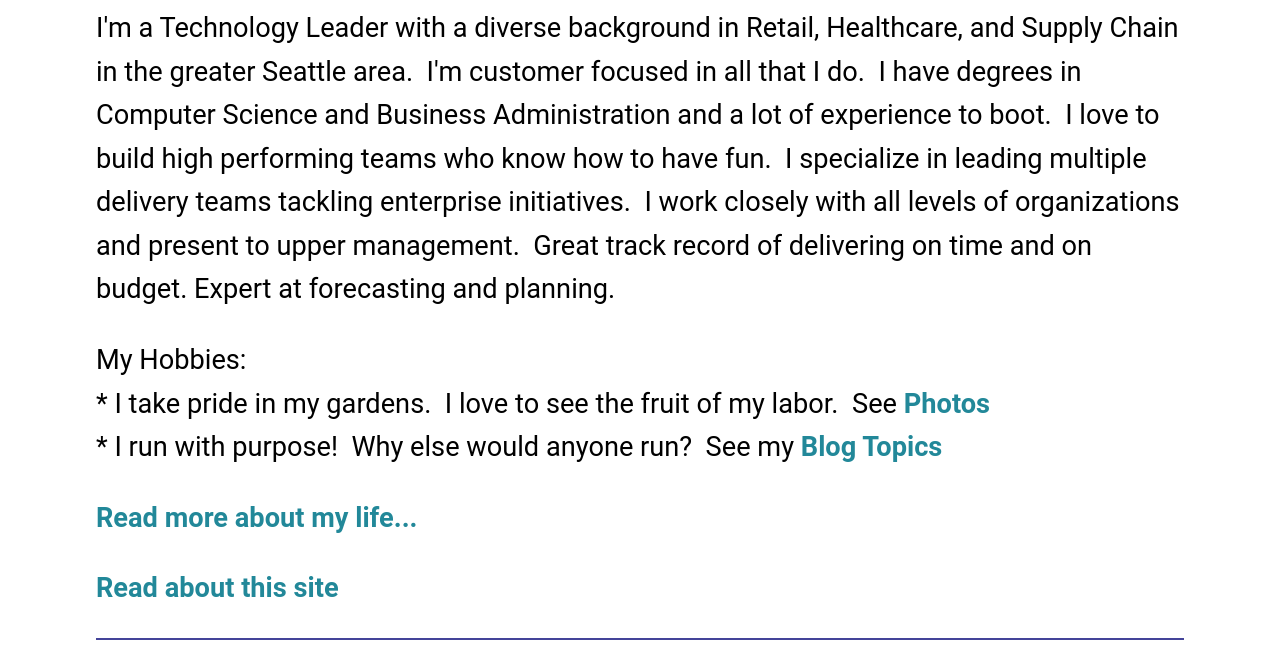
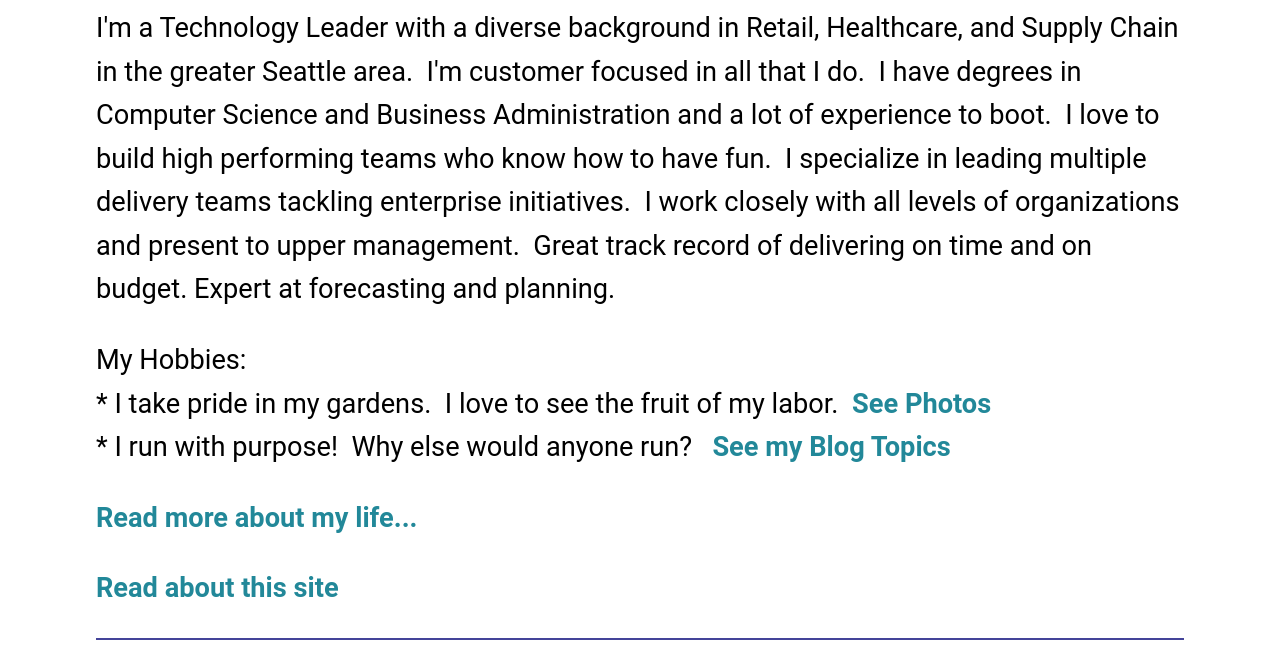
Before and after one commit to mo4dawg/mo4dawg.github.io, a Jekyll site: the page built from index.html, in a window 1280 px wide, cut to the strip 321-981 px from the top of the page. Built offline with Jekyll 4.4.1, drawn with Linux system fonts in a browser that asks for light colours.

Commit message:
Update index.html

```diff
--- a/index.html
+++ b/index.html
@@ -10,15 +10,15 @@ title: Kevin Connell is a technology leader in the greater Seattle area.
 		   <div itemscope itemtype="http://schema.org/Person">
 			<td ><img title="Kevin Connell, Dynamic Leader" src="https://cloud.githubusercontent.com/assets/19477681/16122954/0ca439a2-339e-11e6-8aed-5029475f1fcd.jpg" alt="Kevin Connell, Technology Leader"  width = "280">
 			</td>
-			<td  width = "90%" align = "center" valign = "20%" style='color:#444444'><h1>Kevin Connell</br>Senior Technology Leader</h1><p><p>Greater Seattle Area</p>
+			<td  width = "90%" align = "center" valign = "20%" style='color:#444444'><h1>Kevin Connell<br>Senior Technology Leader</h1><p><p>Greater Seattle Area</p>
 			</td>
 		   </div>
 		</tr>
         </table>
 	<p>I'm a Technology Leader with a diverse background in Retail, Healthcare, and Supply Chain in the greater Seattle area.  &nbsp;I'm customer focused in all that I do.  &nbsp;I have degrees in Computer Science and Business Administration and a lot of experience to boot.  &nbsp;I love to build high performing teams who know how to have fun.  &nbsp;I specialize in leading multiple delivery teams tackling enterprise initiatives.  &nbsp;I work closely with all levels of organizations and present to upper management.  &nbsp;Great track record of delivering on time and on budget. Expert at forecasting and planning.  </p>
 
-	<p>My Hobbies:</br> * I take pride in my gardens.&nbsp;  I love to see the fruit of my labor.&nbsp; See <b><a href="/photos">Photos</a></b>
-	<br> * I run with purpose!  &nbsp;Why else would anyone run?  &nbsp;See my <b><a href="tags">Blog Topics</a></b></p>
+	<p>My Hobbies:<br> * I take pride in my gardens.&nbsp;  I love to see the fruit of my labor.&nbsp; <b><a href="/photos">See Photos</a></b>
+	<br> * I run with purpose!  &nbsp;Why else would anyone run?  &nbsp; <b><a href="tags">See my Blog Topics</a></b></p>
 	<p> </p>
 	<p><b><a href="/about">Read more about my life...</a></b></p>
 	<p><b><a href="/theSite"> Read about this site</a></b></p>
```
